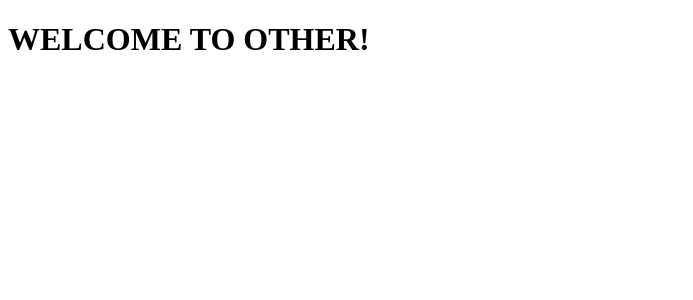
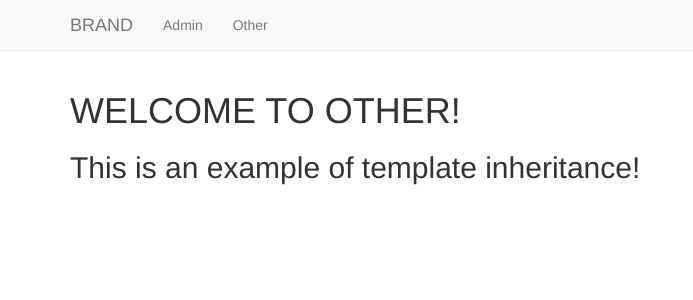
Before and after one commit to rmlowe/django_level_four, a Django app: page /basic_app/other/ in a window 1280 px wide. Shown: the top 300 px of the page, without its empty margins (0-693 px from the left). Run offline with Django 3.2, Linux system fonts and the light colour scheme; some libraries are stand-ins or nearby versions.

Commit message:
Template Inheritance Coding Example

```diff
--- a/learning_templates/templates/basic_app/base.html
+++ b/learning_templates/templates/basic_app/base.html
@@ -0,0 +1,27 @@
+<!DOCTYPE html>
+<html>
+  <head>
+    <meta charset="utf-8">
+    <title></title>
+    <!-- Latest compiled and minified CSS -->
+    <link rel="stylesheet" href="https://maxcdn.bootstrapcdn.com/bootstrap/3.3.7/css/bootstrap.min.css" integrity="sha384-BVYiiSIFeK1dGmJRAkycuHAHRg32OmUcww7on3RYdg4Va+PmSTsz/K68vbdEjh4u" crossorigin="anonymous">
+  </head>
+  <body>
+    <nav class="navbar navbar-default navbar-static-top">
+      <div class="container">
+        <ul class="nav navbar-nav">
+          <li><a class="navbar-brand" href="{% url 'index'%}">BRAND</a></li>
+          <li><a class="navbar-link" href="{% url 'admin:index' %}">Admin</a></li>
+          <li><a class="navbar-link" href="{% url 'basic_app:other'%}">Other</a></li>
+        </ul>
+      </div>
+    </nav>
+
+    <div class="container">
+
+      {% block body_block %}
+      <!-- Anything outside of this will be inherited if you extend! -->
+      {% endblock %}
+    </div>
+  </body>
+</html>
--- a/learning_templates/templates/basic_app/other.html
+++ b/learning_templates/templates/basic_app/other.html
@@ -1,11 +1,6 @@
 <!DOCTYPE html>
-<html>
-  <head>
-    <meta charset="utf-8">
-    <title></title>
-  </head>
-  <body>
+{% extends "basic_app/base.html"%}
+  {% block body_block %}
     <h1>WELCOME TO OTHER!</h1>
-
-  </body>
-</html>
+    <h2>This is an example of template inheritance!</h2>
+    {% endblock %}
```
Also changed, not shown: learning_templates/templates/basic_app/index.html (+4 -9 lines).
